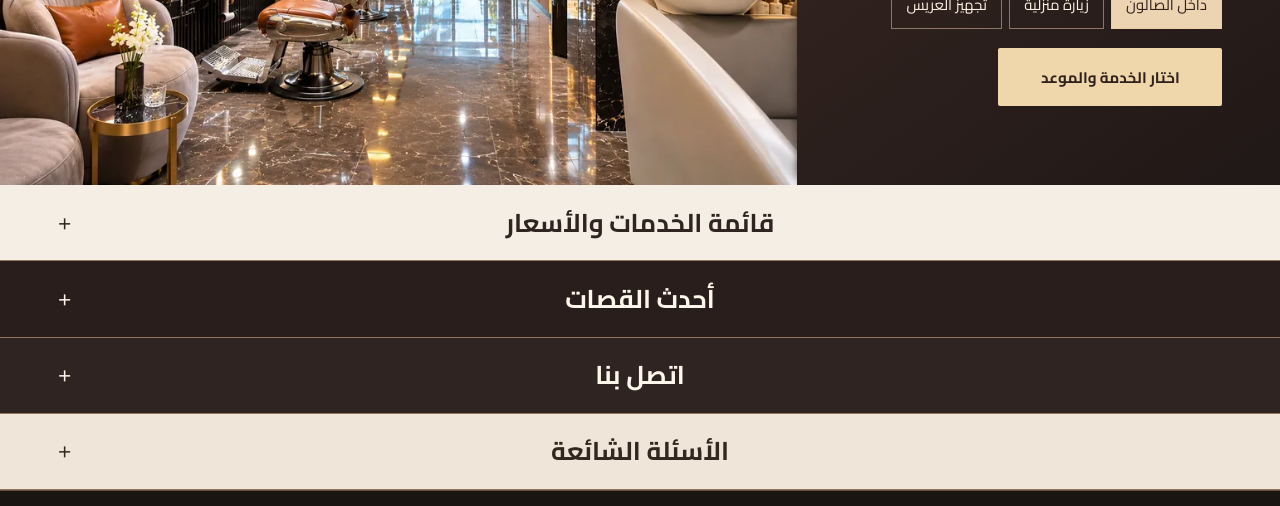
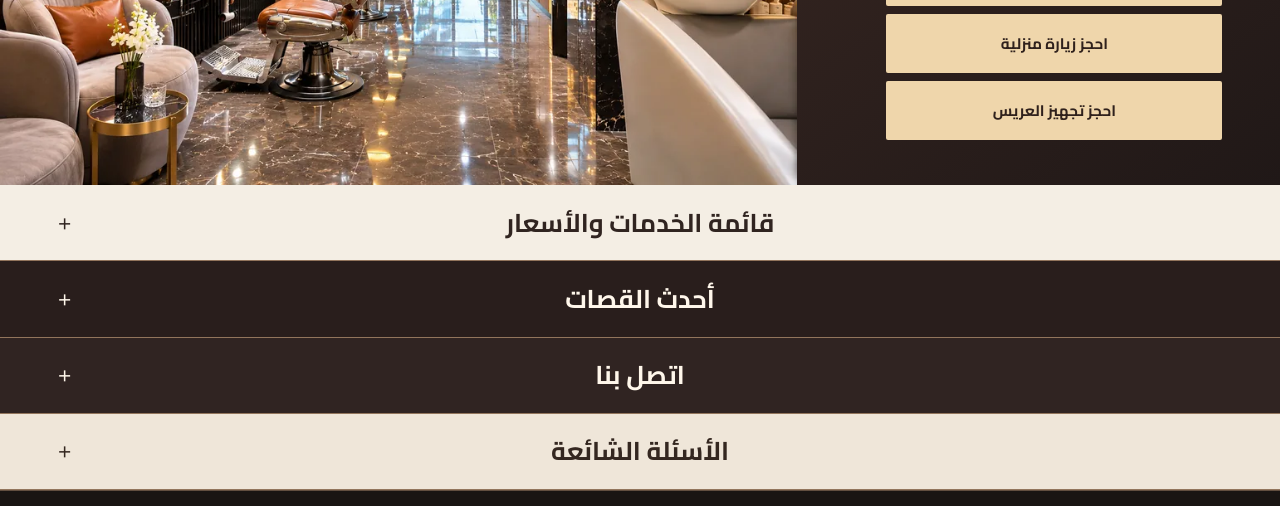
Before and after one commit to baherezzat/BARBER-STUDIO, a plain HTML site: page index.html in a window 1280 px wide. Shown: the part 335-841 px from the top of the page. Drawn offline with nearby package versions, Linux system fonts and the light colour scheme.

Commit message:
Start bookings directly from the three service paths

```diff
--- a/atelier.css
+++ b/atelier.css
@@ -66,15 +66,14 @@ html[dir] .hero-overlay{background:linear-gradient(0deg,#170f0df5 0%,#1a100fc9 3
 html[dir="rtl"] .session-copy{direction:rtl}
 .session-brand{font:italic clamp(1.6rem,3vw,3rem) Georgia,serif;color:#e3c7a4}
 .session-copy h1{font-size:clamp(2.8rem,5vw,5rem);line-height:1.16}
-.session-modes{display:flex;flex-wrap:wrap;gap:.4rem}
-.session-modes button{border:1px solid #8a7768;background:none;color:#fff2e3;padding:.6rem .9rem;font-size:.93rem}
-.session-modes button[aria-pressed="true"]{border-color:#edd0a1;background:#ecd3b1;color:#31201c}
-.session-book{min-width:14rem}.compact-menu.container{width:100%;padding:0}
+.session-modes{display:grid;gap:.55rem;width:min(100%,21rem)}
+.session-modes button{min-height:46px;white-space:normal}
+.compact-menu.container{width:100%;padding:0}
 .compact-panel{scroll-margin-top:calc(var(--header-h) + .5rem);border-bottom:1px solid #92755c;padding:0 clamp(1.5rem,4.5vw,5rem)}
 .compact-panel summary{display:flex;align-items:center;justify-content:space-between;cursor:pointer;font-size:1.2rem;font-weight:700;padding:1.15rem 0;list-style:none}
 .compact-panel summary::-webkit-details-marker{display:none}.compact-panel summary::after{content:'+';font:1.6rem Georgia}.compact-panel[open]>summary::after{content:'−'}
 .panel-content{padding:.6rem 0 2rem}.site-footer{padding:1.3rem 0}.footer-brand,.footer-social:empty{display:none}
-@media(max-width:740px){.booking-entry{grid-template-columns:1fr}.session-photo{min-height:0;height:auto;aspect-ratio:1.6}.session-copy{gap:.8rem;padding:1.35rem 5vw 1.65rem}.session-copy h1{font-size:2.1rem}.session-brand{font-size:1.55rem}.session-book{width:100%}.session-modes button{padding:.45rem .74rem}.compact-panel{padding-inline:5vw}}
+@media(max-width:740px){.booking-entry{grid-template-columns:1fr}.session-photo{min-height:0;height:auto;aspect-ratio:1.6}.session-copy{gap:.8rem;padding:1.35rem 5vw 1.65rem}.session-copy h1{font-size:2.1rem}.session-brand{font-size:1.55rem}.session-modes{width:100%}.session-modes button{padding:.45rem .74rem}.compact-panel{padding-inline:5vw}}
 /* Keep each booking image edge-to-edge within a landscape frame. */
 .booking-entry .session-photo img{object-fit:cover;object-position:center}
 .booking-entry .session-photo{min-height:0;aspect-ratio:16/9}
--- a/index.html
+++ b/index.html
@@ -61,11 +61,10 @@
     <div class="session-brand" lang="en" dir="ltr">The Gentleman</div>
     <h1 data-i18n="bkTitle">احجز موعدك</h1>
     <div class="session-modes" role="group" aria-label="Booking options">
-      <button type="button" data-mode-choice="salon" aria-pressed="true" data-i18n="typeSalon">داخل الصالون</button>
-      <button type="button" data-mode-choice="home" aria-pressed="false" data-i18n="typeHome">زيارة منزلية</button>
-      <button type="button" data-mode-choice="groom" aria-pressed="false" data-i18n="typeGroom">تجهيز العريس</button>
+      <button type="button" class="btn btn-gold" data-open-booking data-booking-type="salon" data-i18n="bookSalon">احجز داخل الصالون</button>
+      <button type="button" class="btn btn-gold" data-open-booking data-booking-type="home" data-i18n="bookHome">احجز زيارة منزلية</button>
+      <button type="button" class="btn btn-gold" data-open-booking data-booking-type="groom" data-i18n="bookGroom">احجز تجهيز العريس</button>
     </div>
-    <button class="btn btn-gold session-book" data-open-booking data-booking-type="salon" data-i18n="pickService">اختار الخدمة والموعد</button>
   </div>
 </section>
 <div class="compact-menu container">
--- a/script.js
+++ b/script.js
@@ -7,7 +7,7 @@
 /* ---------------- I18N ---------------- */
 const I18N = {
   ar: {
-    dir: "rtl", pickService:"اختار الخدمة والموعد",
+    dir: "rtl", bookSalon:"احجز داخل الصالون", bookHome:"احجز زيارة منزلية", bookGroom:"احجز تجهيز العريس",
     brandName: "ذا جنتلمان", brandSub: "BARBER STUDIO",
     navHome:"الرئيسية", navServices:"خدماتنا", navHaircuts:"أحدث القصات",
     navHomeService:"الزيارات المنزلية", navGroom:"باقات العريس",
@@ -77,7 +77,7 @@ const I18N = {
     perPerson:"للشخص الواحد", egp:"ج.م"
   },
   en: {
-    dir: "ltr", pickService:"Choose service & time",
+    dir: "ltr", bookSalon:"Book at the salon", bookHome:"Book a home visit", bookGroom:"Book groom prep",
     brandName: "THE GENTLEMAN", brandSub: "BARBER STUDIO",
     navHome:"Home", navServices:"Services", navHaircuts:"Trending Cuts",
     navHomeService:"Home Visits", navGroom:"Groom Packages",
@@ -656,15 +656,6 @@ function showBookingPhoto(mode) {
 document.addEventListener("click", (e) => {
   const q = (sel) => e.target.closest(sel);
 
-  const mode = q("[data-mode-choice]");
-  if (mode) {
-    const entry = mode.closest(".booking-entry");
-    entry.dataset.mode = mode.dataset.modeChoice;
-    showBookingPhoto(entry.dataset.mode);
-    entry.querySelector(".session-book").dataset.bookingType = entry.dataset.mode;
-    entry.querySelectorAll("[data-mode-choice]").forEach(b => b.setAttribute("aria-pressed", String(b === mode)));
-    return;
-  }
   if (q("[data-nav]")) {
     revealPanel(q("[data-nav]").hash);
     document.getElementById("navDrawer").classList.remove("open");
@@ -674,6 +665,11 @@ document.addEventListener("click", (e) => {
   }
   if (q("[data-open-booking]")) {
     const btn = q("[data-open-booking]");
+    const entry = btn.closest(".booking-entry");
+    if (entry && btn.dataset.bookingType) {
+      entry.dataset.mode = btn.dataset.bookingType;
+      showBookingPhoto(entry.dataset.mode);
+    }
     if (btn.dataset.bookingType && Booking.type !== btn.dataset.bookingType) resetBooking();
     openBooking({ type: btn.dataset.bookingType || null, step: btn.dataset.bookingType ? 2 : 1 });
     return;
```
